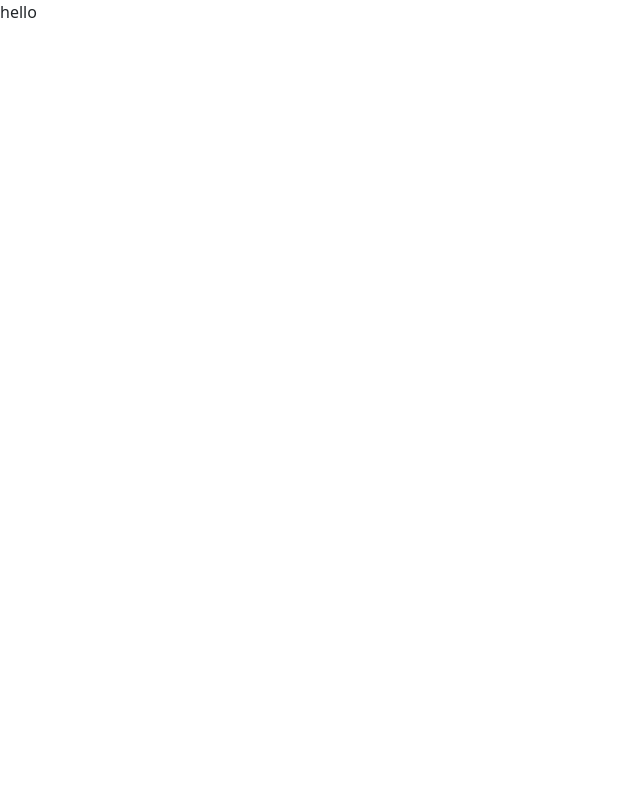
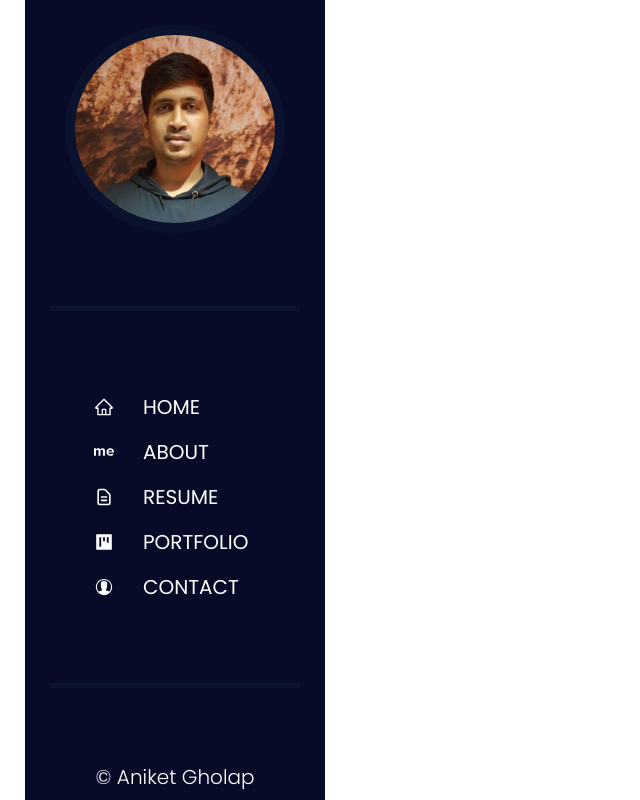
Before and after one commit to Aniket1108/Personal-Website, a React (Create React App) app: page / in a window 1280 px wide. Shown: the whole page, without its empty margins (0-640 px from the left). Built offline with nearby package versions, Linux system fonts and the light colour scheme.

Commit message:
sidebar completed

```diff
--- a/package.json
+++ b/package.json
@@ -3,20 +3,16 @@
   "version": "0.1.0",
   "private": true,
   "dependencies": {
-
     "@testing-library/jest-dom": "^5.14.1",
     "@testing-library/react": "^11.2.7",
     "@testing-library/user-event": "^12.8.3",
-
     "node-modules": "^1.0.1",
     "react": "^17.0.2",
-
     "react-dom": "^17.0.2",
-
+    "react-icons": "^4.2.0",
     "react-router-dom": "^5.2.0",
     "react-scripts": "4.0.3",
     "sass": "^1.36.0",
-
     "web-vitals": "^1.1.2"
   },
   "scripts": {
--- a/public/index.html
+++ b/public/index.html
@@ -12,6 +12,8 @@
     <link rel="apple-touch-icon" href="%PUBLIC_URL%/logo192.png" />
 
     <link rel="manifest" href="%PUBLIC_URL%/manifest.json" />
+
+    <link href="https://fonts.googleapis.com/css2?family=Poppins:wght@100;300;400;500;600&display=swap" rel="stylesheet">
 
 
      <!-- google fonts -->
--- a/src/App.js
+++ b/src/App.js
@@ -1,15 +1,15 @@
-import { BrowserRouter as Router, Route, Switch } from 'react-router-dom';
+import { BrowserRouter as Router, Route } from 'react-router-dom';
 import Sidebar from "./components/Sidebar/Sidebar"
+import Navbar from './components/Navbar/Navbar';
+import "./app.scss"
+import Home from './components/Home/Home';
 
 
 function App() {
   return (
     <Router>
-      <Switch>
-        <Sidebar/>
-      </Switch>
+      <Sidebar/>
     </Router>
-
   );
 }
 
--- /dev/null
+++ b/src/components/Home/Home.js
@@ -0,0 +1,12 @@
+import React from 'react'
+import "./home.scss"
+
+const Home = () => {
+    return (
+        <div className="home">
+
+        </div>
+    )
+}
+
+export default Home
--- /dev/null
+++ b/src/components/Navbar/Navbar.js
@@ -0,0 +1,13 @@
+import React from 'react'
+import "./navbar.scss"
+
+const Navbar = () => {
+    return (
+        <div className="navbar">
+                        hi
+        </div>
+    )
+}
+
+
+export default Navbar
--- a/src/components/Sidebar/Sidebar.js
+++ b/src/components/Sidebar/Sidebar.js
@@ -1,9 +1,37 @@
 import React from 'react'
 
-const Sidebar = () => {
+import "./sidebar.scss"
+
+import aniket from "../../img/aniket.jpeg"
+import { SidebarLink } from './SidebarLink'
+import { Link } from 'react-router-dom'
+
+const Sidebar = (props) => {
     return (
-        <div>
-            hello
+        <div className="sidebar">
+            <div> <img src={aniket} className="profileImg" alt="" width="220px" /> </div>
+            <div className="seprator"></div>
+            <div className="allLinks">
+
+
+
+                {SidebarLink.map((props, key) => {
+                    return (
+                        <Link className="links" to={props.link}>
+                            <div className="links-list">
+                                <li className="list-img">{props.img}</li>
+                                <li className="list-name">{props.name}</li>
+                            </div>
+                        </Link>
+                    )
+                })}
+
+
+            </div>
+            <div className="seprator"></div>
+            <div className="copyright">
+                <h2>© Aniket Gholap</h2>
+            </div>
         </div>
     )
 }
--- /dev/null
+++ b/src/components/Sidebar/SidebarLink.js
@@ -0,0 +1,33 @@
+import { AiOutlineHome } from 'react-icons/ai';
+import { SiAboutDotMe } from 'react-icons/si';
+import {HiOutlineDocumentText} from 'react-icons/hi'
+import {AiFillProject} from 'react-icons/ai'
+import {IoIosContact} from 'react-icons/io'
+
+export const SidebarLink = [
+    {
+        img:<AiOutlineHome />,
+        name:"HOME",
+        link:"/"
+    },
+    {
+        img:<SiAboutDotMe />,
+        name:"ABOUT",
+        link:"/aboutme"
+    },
+    {
+        img:<HiOutlineDocumentText />,
+        name:"RESUME",
+        link:"/resume"
+    },
+    {
+        img:<AiFillProject />,
+        name:"PORTFOLIO",
+        link:"/portfolio"
+    },
+    {
+        img:<IoIosContact />,
+        name:"CONTACT",
+        link:"/contact"
+    }
+]
--- /dev/null
+++ b/src/components/Sidebar/sidebar.scss
@@ -0,0 +1,59 @@
+.sidebar{
+    display: flex;
+    flex-direction: column;
+    background-color: #070B28;
+    width: 300px;
+    height: 100vh;
+    margin: 0PX 25px;
+    justify-content: space-between;
+    align-items: center;
+
+
+    .profileImg{
+        border-radius: 50%;
+        margin-top: 25px;
+        border: 10px solid #0B122E;
+    }
+    .seprator{
+        width: 250px;
+        height: 5px;
+        background-color: #0B122E;
+    }
+    .allLinks{
+        width: 100%;
+        padding-left: 40px;
+    }
+    .links{
+        list-style: none;
+        text-decoration: none;
+        color: white;
+        width: 100%;
+
+
+    }
+    .links-list:hover{
+        background-color: #0B122E;
+        border-top-left-radius: 10px;
+        border-bottom-left-radius: 10px;
+    }
+    .links-list{
+        display: flex;
+        width: 100%;
+        height: 45px;
+        font: 400 20px Poppins;
+    }
+    .list-img{
+        flex: 30%;
+        display: grid;
+        place-items: center;
+
+    }
+    .list-name{
+        flex: 70%;
+        margin: auto;
+    }
+    .copyright h2{
+        font: 300 20px Poppins;
+        color: white;
+    }
+}
```
Also changed, not shown: src/app.scss (added), src/components/Home/home.scss (added), src/components/Navbar/navbar.scss (added), src/img/aniket.jpeg (added), 1 other file (tests, documents, lock files or other folders).
